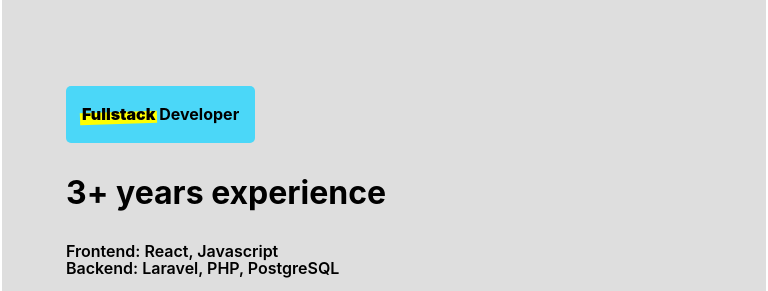
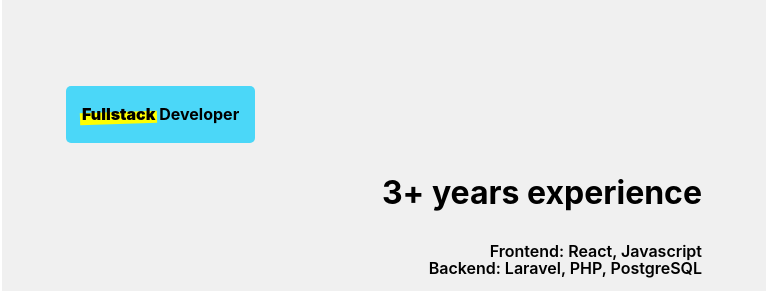
Before and after one commit to paulcysu/paul-su-portfolio, a React (Vite) app: page / in a window 768 px wide. Shown: the part 1249-1540 px from the top of the page. Built offline with nearby package versions, Linux system fonts and the light colour scheme.

Commit message:
extra styling skill section

```diff
--- a/src/assets/styles/skill.styles.css
+++ b/src/assets/styles/skill.styles.css
@@ -6,7 +6,7 @@
 
 .skill-section {
   color: black;
-  background-color: rgb(222, 222, 222);
+  background-color: rgb(240, 240, 240);
   border-radius: 1rem;
   padding: 1rem;
   display: flex;
@@ -141,6 +141,7 @@
   .skill-description {
     max-width: none;
     margin-bottom: 2em;
+    text-align: right;
   }
 
   .airplane-tickets {
@@ -178,6 +179,11 @@
     min-width: auto;
   }
 
+  .skill-description {
+    max-width: none;
+    text-align: right;
+  }
+
   .airplane-tickets {
     width: 200px;
   }
```
